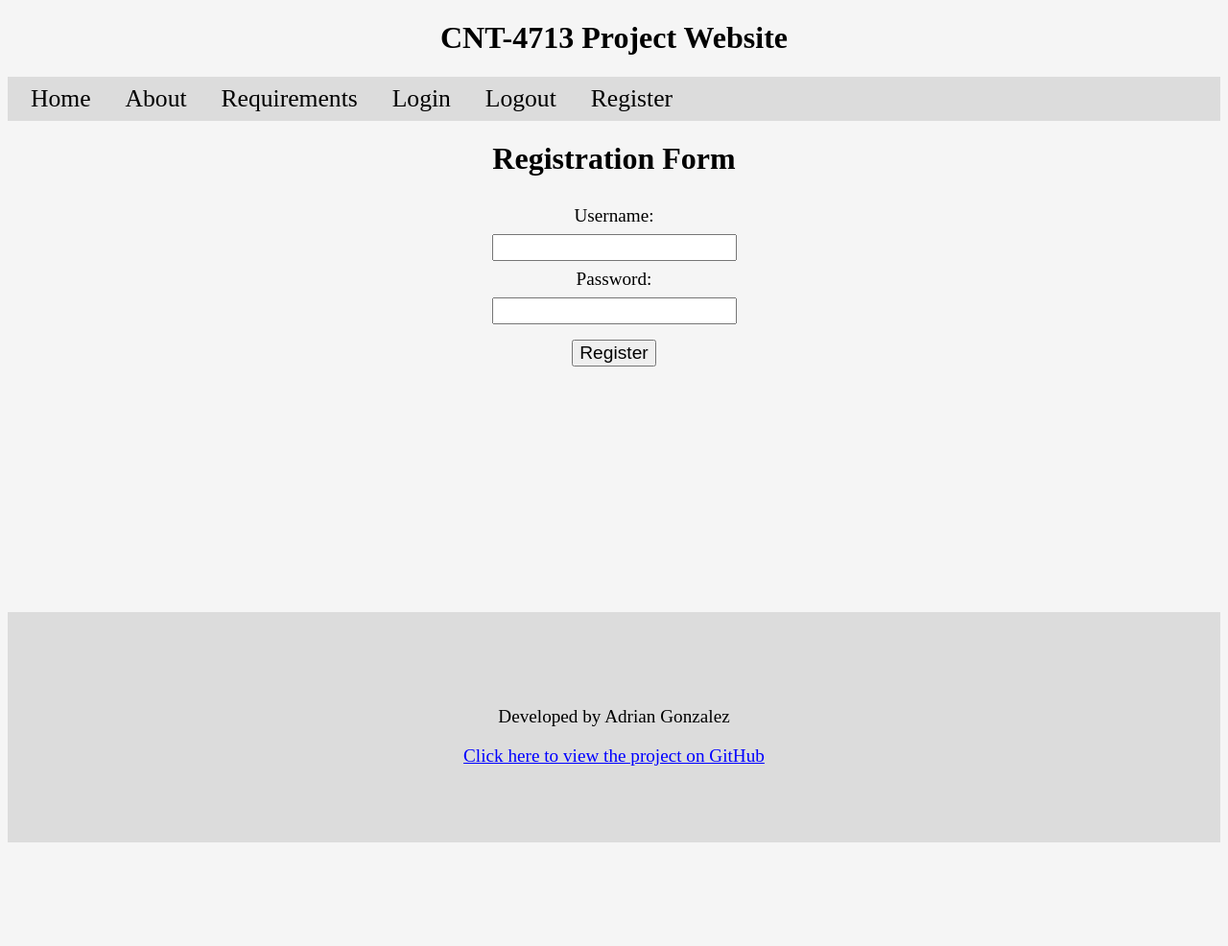
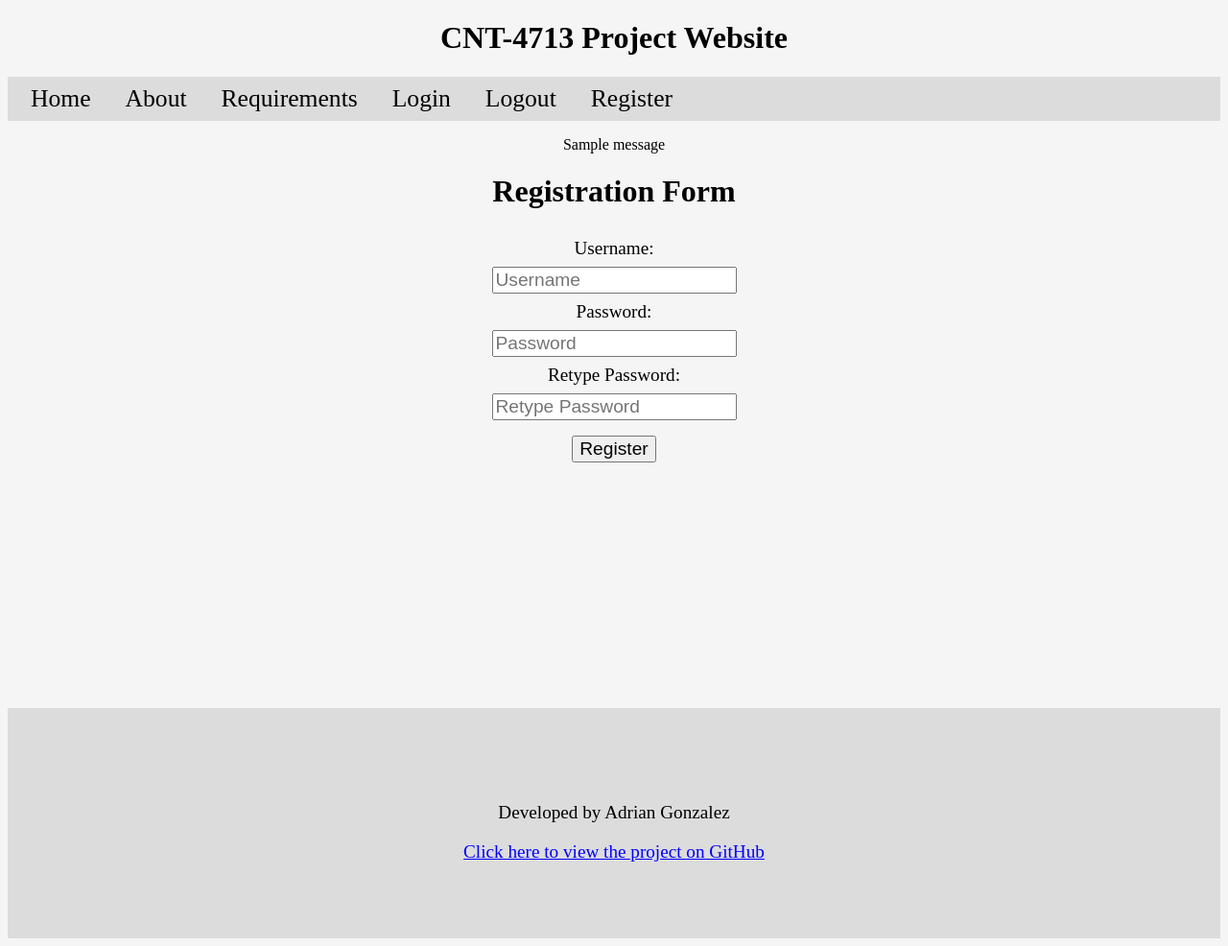
Before and after one commit to AdrianGonz97/CNT-4713-Final-Project, a Flask app: page /register in a window 1280 px wide. Shown: the whole page at 96% size. Before the commit the page ends 878 px from the top, so only its background shows below. Run offline with Flask 2, Linux system fonts and the light colour scheme; one stand-in notice (Sample message) is shown.

Commit message:
Added registration form validation and logic

```diff
--- a/main.py
+++ b/main.py
@@ -28,6 +28,7 @@ def login():
         password = request.form["password"]
         # creates a session for the user
         session["user"] = username
+        flash("You have successfully logged in!")
         return redirect(url_for("dashboard"))
     else:
         # route to dashboard if user is already logged in
@@ -46,9 +47,27 @@ def logout():
     return redirect(url_for("login"))
 
 # user registration page
-@app.route("/register")
+@app.route("/register", methods=['POST', "GET"])
 def register():
-    return render_template("register.html")
+    if request.method == "POST":
+        password = request.form["password"]
+        repassword = request.form["repassword"]
+        # if the passwords match..
+        if repassword == password:
+            username = request.form["username"]
+            # and if the pass or username is not blank or empty
+            if password and password.strip() and username and username.strip():
+                # perform the registration
+                flash("You have successfully registered!")
+                return redirect(url_for("login"))
+            else:
+                flash("The passwords and usernames cannot be blank!")
+                return redirect(url_for("register"))
+        else: # if they don't match..
+            flash("The passwords do not match!")
+            return redirect(url_for("register"))
+    else: # otherwise, send to page
+        return render_template("register.html")
 
 # user dashboard page
 @app.route("/dashboard")
@@ -59,6 +78,7 @@ def dashboard():
         user = session["user"]
         return render_template("dashboard.html", username=user)
     else: # otherwise, send to login
+        flash("You need to be logged in to access the dashboard!")
         return redirect(url_for("login"))
 
 # routes to the about page
--- a/static/styles/_login.scss
+++ b/static/styles/_login.scss
@@ -18,7 +18,3 @@ form {
         color: blue;
     }
 }
-
-p {
-    @include flexCenter(row);
-}
--- a/static/styles/style.css
+++ b/static/styles/style.css
@@ -66,22 +66,6 @@ form label {
   color: blue;
 }
 
-p {
-  display: -webkit-box;
-  display: -ms-flexbox;
-  display: flex;
-  -webkit-box-pack: center;
-      -ms-flex-pack: center;
-          justify-content: center;
-  -webkit-box-align: center;
-      -ms-flex-align: center;
-          align-items: center;
-  -webkit-box-orient: horizontal;
-  -webkit-box-direction: normal;
-      -ms-flex-direction: row;
-          flex-direction: row;
-}
-
 form {
   display: -webkit-box;
   display: -ms-flexbox;
@@ -145,6 +129,22 @@ nav a:hover {
   text-decoration: underline;
 }
 
+.flash-msg {
+  display: -webkit-box;
+  display: -ms-flexbox;
+  display: flex;
+  -webkit-box-pack: center;
+      -ms-flex-pack: center;
+          justify-content: center;
+  -webkit-box-align: center;
+      -ms-flex-align: center;
+          align-items: center;
+  -webkit-box-orient: horizontal;
+  -webkit-box-direction: normal;
+      -ms-flex-direction: row;
+          flex-direction: row;
+}
+
 footer {
   margin-top: 15rem;
   background-color: gainsboro;
--- a/static/styles/style.scss
+++ b/static/styles/style.scss
@@ -2,7 +2,6 @@
 
 body {
     background: $globalBackgroundColor;
-    // padding: 10vh;
     min-height: 100vh;
 }
 
@@ -24,6 +23,10 @@ nav {
     }
 }
 
+.flash-msg {
+    @include flexCenter(row);
+}
+
 footer {
     margin-top: 15rem;
     background-color: $navBackColor;
--- a/templates/login.html
+++ b/templates/login.html
@@ -4,16 +4,16 @@
 {% with messages = get_flashed_messages() %}
     {% if messages %}
         {% for msg in messages %}
-            <p>{{msg}}</p>
+            <p class="flash-msg">{{msg}}</p>
         {% endfor %}
     {% endif %}
 {% endwith %}
 <h1>Login Form</h1>
 <form action="#" method="post">
     <label for="username">Username:</label>
-    <input type="input" name="username">
+    <input type="input" name="username" placeholder="Username">
     <label for="password">Password:</label>
-    <input type="password" name="password">
+    <input type="password" name="password" placeholder="Password">
     <input type="submit" value="Login">
 </form>
 <div class="signup-here">
--- a/templates/register.html
+++ b/templates/register.html
@@ -1,12 +1,21 @@
 {% extends "base.html" %}
 {% block title %}Register{% endblock %}
 {% block content %}
+{% with messages = get_flashed_messages() %}
+    {% if messages %}
+        {% for msg in messages %}
+            <p class="flash-msg">{{msg}}</p>
+        {% endfor %}
+    {% endif %}
+{% endwith %}
 <h1>Registration Form</h1>
 <form action="#" method="post">
     <label for="username">Username:</label>
-    <input type="input" name="username">
+    <input type="input" name="username" placeholder="Username">
     <label for="password">Password:</label>
-    <input type="password" name="password">
+    <input type="password" name="password" placeholder="Password">
+    <label for="password">Retype Password:</label>
+    <input type="password" name="repassword" placeholder="Retype Password">
     <input type="submit" value="Register">
 </form>
 {% endblock %}
```
Also changed, not shown: templates/dashboard.html (+7 -0 lines), 1 other file.
